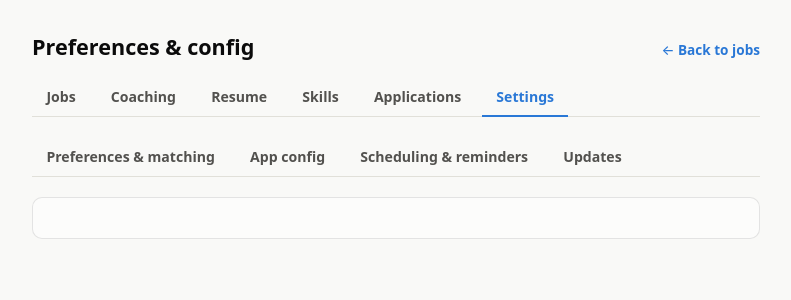
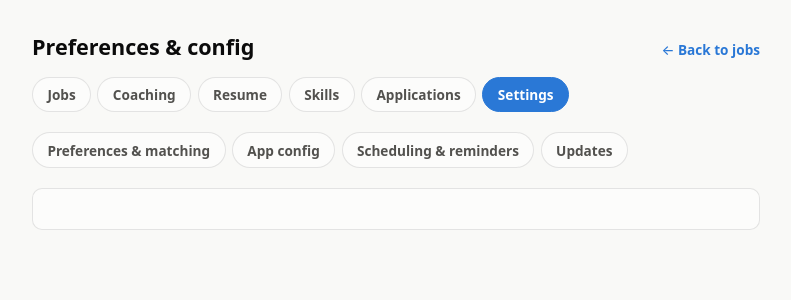
Before and after one commit to David-S-Hunsicker/hanarr, a Python web app: template src/hanarr/dashboard/templates/config.html in a window 1280 px wide. Shown: the top 300 px of the page, without its empty margins (244-1035 px from the left). Run offline with Jinja, Linux system fonts and the light colour scheme; the template is opened without the code that fills it, so the values that code supplies are empty.

Commit message:
Turn the top nav into pill buttons across every page
The main cross-page nav (Jobs/Coaching/Resume/Skills/Applications/
Settings) was inconsistent and, on the Jobs page specifically, not
styled at all: index.html's markup used class="tab" but defined zero
CSS for it, so the most-viewed page in the app rendered its nav as
plain unstyled blue underlined links. Every other page had its own
slightly different plain-text "underline on hover, colored bottom
border when active" treatment, and placeholder.html (Applications)
wasn't even dark-mode aware.

Replaced all of it with one consistent pill-button style, reusing each
page's own existing color tokens rather than introducing a new shared
system: a bordered pill in the resting state, an accent-colored border
on hover, and a solid accent-filled pill for the active page. Applied
to all six templates -- index, coaching, resume, skills, config (both
its cross-page nav and its own "Preferences & matching / App config /
Scheduling / Updates" sub-tabs share the same .tab styling, so both
got the fix from one change), and placeholder -- which also gained
proper dark-mode tokens instead of hardcoded light-only colors, plus
its missing Resume/Skills links for consistency with the other pages.

Verified visually with headless Edge screenshots against this
machine's real running instance (not just read the CSS): all six pages
now show consistent, clearly-active pill buttons in dark mode. The
Resume page screenshot also happened to reconfirm the previous
ResumeVersion fix live ("ready", Version 1 active) and the config page
reconfirmed the Ollama detection fix ("Executable: detected; service:
reachable"). Screenshots (one of which briefly rendered real resume
content) were deleted immediately after review, not committed.

170 passing (no logic changed, styling only), compileall/git diff
--check clean.

Co-Authored-By: Claude Sonnet 5 <noreply@anthropic.com>

```diff
--- a/src/hanarr/dashboard/templates/config.html
+++ b/src/hanarr/dashboard/templates/config.html
@@ -73,18 +73,20 @@
     .nav-link { font-size: 0.85rem; font-weight: 550; color: var(--accent); text-decoration: none; }
     .nav-link:hover { text-decoration: underline; }
 
-    .tabs { display: flex; gap: 0.4rem; margin-bottom: 1.25rem; border-bottom: 1px solid var(--gridline); }
+    .tabs { display: flex; gap: 0.4rem; flex-wrap: wrap; margin-bottom: 1.25rem; }
     .tab {
-      font-size: 0.88rem;
+      font-size: 0.85rem;
       font-weight: 600;
       color: var(--text-secondary);
       text-decoration: none;
-      padding: 0.6rem 0.9rem;
-      border-bottom: 2px solid transparent;
-      margin-bottom: -1px;
+      padding: 0.45rem 0.9rem;
+      border-radius: 999px;
+      border: 1px solid var(--border);
+      background: var(--surface-1);
+      transition: background .12s ease, color .12s ease, border-color .12s ease;
     }
-    .tab:hover { color: var(--text-primary); }
-    .tab.active { color: var(--accent); border-bottom-color: var(--accent); }
+    .tab:hover { border-color: var(--accent); color: var(--accent); }
+    .tab.active { background: var(--accent); border-color: var(--accent); color: #fff; }
 
     .card {
       background: var(--surface-1);
--- a/src/hanarr/dashboard/templates/resume.html
+++ b/src/hanarr/dashboard/templates/resume.html
@@ -9,8 +9,10 @@
     * { box-sizing:border-box; } body { max-width:1000px; margin:0 auto; padding:2rem 1rem 4rem; background:var(--page); color:var(--text); font-family:system-ui,sans-serif; }
     h1,h2,h3 { margin:0; } h1 { font-size:1.35rem; } h2 { font-size:1.05rem; margin-bottom:.75rem; } h3 { font-size:.98rem; }
     .header { display:flex; align-items:baseline; justify-content:space-between; gap:1rem; flex-wrap:wrap; } .muted { color:var(--muted); }
-    .nav { display:flex; gap:.35rem; flex-wrap:wrap; margin:1rem 0 1.7rem; border-bottom:1px solid var(--border); }
-    .nav a { color:var(--muted); padding:.5rem .7rem; text-decoration:none; font-size:.88rem; } .nav a.active { color:var(--accent); border-bottom:2px solid var(--accent); font-weight:650; }
+    .nav { display:flex; gap:.4rem; flex-wrap:wrap; margin:1rem 0 1.7rem; }
+    .nav a { color:var(--muted); padding:.45rem .9rem; text-decoration:none; font-size:.85rem; font-weight:600; border-radius:999px; border:1px solid var(--border); background:var(--surface); transition:background .12s ease, color .12s ease, border-color .12s ease; }
+    .nav a:hover { border-color:var(--accent); color:var(--accent); }
+    .nav a.active { background:var(--accent); border-color:var(--accent); color:#fff; }
     .section { margin:1.5rem 0; } .card { background:var(--surface); border:1px solid var(--border); border-radius:10px; padding:1rem; margin:.7rem 0; }
     .grid { display:grid; grid-template-columns:repeat(auto-fit,minmax(250px,1fr)); gap:.7rem; } .label { font-size:.78rem; text-transform:uppercase; letter-spacing:.04em; color:var(--muted); }
     .status { border-left:4px solid var(--good); } .status.not-ready { border-left-color:var(--warn); } .pill { display:inline-block; border:1px solid var(--border); border-radius:999px; padding:.15rem .5rem; font-size:.78rem; }
--- a/src/hanarr/dashboard/templates/skills.html
+++ b/src/hanarr/dashboard/templates/skills.html
@@ -9,7 +9,7 @@
     * { box-sizing:border-box; } body { max-width:1000px; margin:0 auto; padding:2rem 1rem 4rem; background:var(--page); color:var(--text); font-family:system-ui,sans-serif; }
     h1,h2,h3 { margin:0; } h1 { font-size:1.35rem; } h2 { font-size:1.05rem; margin-bottom:.75rem; } h3 { font-size:1rem; }
     .header { display:flex; align-items:baseline; justify-content:space-between; gap:1rem; flex-wrap:wrap; } .muted, .meta { color:var(--muted); }
-    .nav { display:flex; gap:.35rem; flex-wrap:wrap; margin:1rem 0 1.7rem; border-bottom:1px solid var(--border); } .nav a { color:var(--muted); padding:.5rem .7rem; text-decoration:none; font-size:.88rem; } .nav a.active { color:var(--accent); border-bottom:2px solid var(--accent); font-weight:650; }
+    .nav { display:flex; gap:.4rem; flex-wrap:wrap; margin:1rem 0 1.7rem; } .nav a { color:var(--muted); padding:.45rem .9rem; text-decoration:none; font-size:.85rem; font-weight:600; border-radius:999px; border:1px solid var(--border); background:var(--surface); transition:background .12s ease, color .12s ease, border-color .12s ease; } .nav a:hover { border-color:var(--accent); color:var(--accent); } .nav a.active { background:var(--accent); border-color:var(--accent); color:#fff; }
     .section { margin:1.5rem 0; } .card { background:var(--surface); border:1px solid var(--border); border-radius:10px; padding:1rem; margin:.7rem 0; } .grid { display:grid; grid-template-columns:repeat(auto-fit,minmax(230px,1fr)); gap:.7rem; } .label { font-size:.76rem; text-transform:uppercase; letter-spacing:.04em; color:var(--muted); } .pill { display:inline-block; border:1px solid var(--border); border-radius:999px; padding:.15rem .5rem; font-size:.78rem; } .good { color:var(--good); } .warn { color:var(--warn); } .list { margin:.4rem 0 0; padding-left:1.1rem; } details { margin-top:.7rem; } summary { cursor:pointer; color:var(--accent); } form { display:grid; gap:.45rem; max-width:34rem; margin-top:.8rem; } input, textarea, button { font:inherit; padding:.35rem .5rem; border:1px solid var(--border); border-radius:6px; background:var(--surface); color:var(--text); } textarea { min-height:4rem; } button { cursor:pointer; justify-self:start; } .empty { color:var(--muted); border:1px dashed var(--border); border-radius:10px; padding:1rem; }
   </style>
 </head>
```
Also changed, not shown: src/hanarr/dashboard/templates/coaching.html (+4 -3 lines), src/hanarr/dashboard/templates/index.html (+15 -0 lines), src/hanarr/dashboard/templates/placeholder.html (+11 -5 lines).
